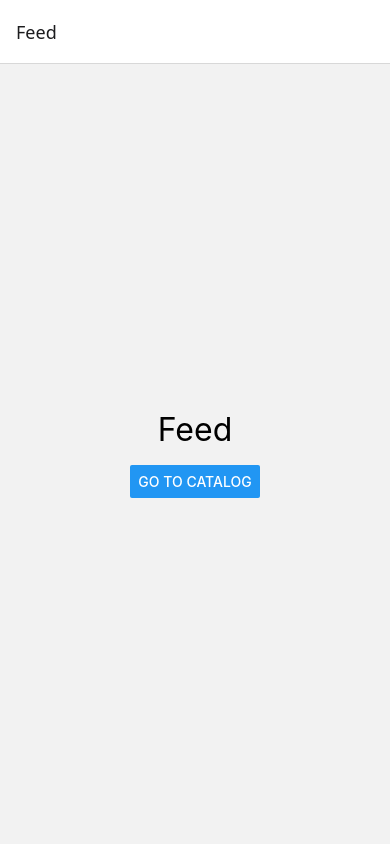
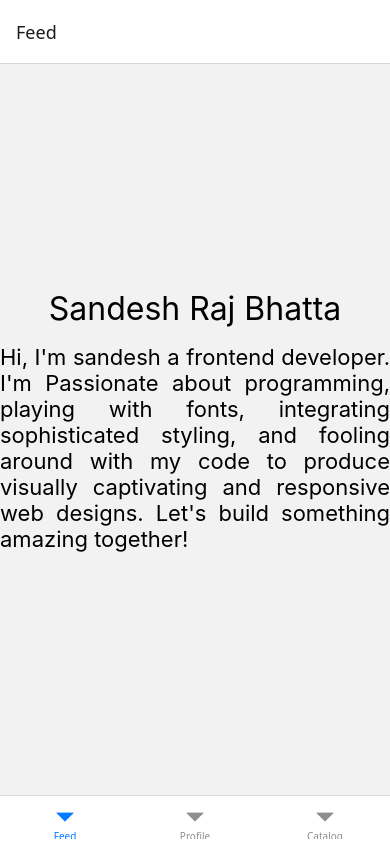
Before and after one commit to Sandesh567/AppPractice, a React Native app: screen / in a window 390 px wide. Built offline with nearby package versions, Linux system fonts and the light colour scheme.

Commit message:
14- Nested Navigation

```diff
--- a/App.js
+++ b/App.js
@@ -1,40 +1,58 @@
-// Installing Stack Navigation
+// Installing Tab Navigation
 /**
- *npm install @react-navigation/native @react-navigation/native-stack
+ * npm install @react-navigation/bottom-tabs
  */
 
+
 import React from 'react';
-import { Button, StyleSheet, Text, View } from 'react-native';
-import { NavigationContainer, useNavigation } from '@react-navigation/native';
+import { StyleSheet, Text, View } from 'react-native';
+import { NavigationContainer } from '@react-navigation/native';
+import { createBottomTabNavigator } from '@react-navigation/bottom-tabs';
 import { createNativeStackNavigator } from '@react-navigation/native-stack';
 
-const FeedScreen = () => {
-  const navigation = useNavigation();
 
-  return (
-    <View style={styles.layout}>
-      <Text style={styles.title}>Feed</Text>
-      <Button
-        title="Go to catalog"
-        onPress={() => navigation.navigate('Catalog')}
-      />
-    </View>
-  );
-};
+const Stack = createNativeStackNavigator();
+
+
+const OverviewScreen = () => (
+  <View style={styles.layout}>
+    <Text style={styles.title}>About Sandesh</Text>
+  </View>
+);
+
+const ProfileNavigator = () => (
+  <Stack.Navigator>
+    <Stack.Screen name='Overview' component={OverviewScreen} />
+  </Stack.Navigator>
+)
+
+
+const FeedScreen = () => (
+  <View style={styles.layout}>
+    <Text style={styles.title}>Sandesh Raj Bhatta</Text>
+    <Text style={styles.subTitle}>
+      Hi, I'm sandesh a frontend developer. I'm Passionate about programming,
+      playing with fonts, integrating sophisticated styling, and fooling around
+      with my code to produce visually captivating and responsive web designs.
+      Let's build something amazing together!
+    </Text>
+  </View>
+);
 
 const CatalogScreen = () => (
   <View style={styles.layout}>
     <Text style={styles.title}>Catalog</Text>
   </View>
-);
+)
 
-const Stack = createNativeStackNavigator();
+const Tab = createBottomTabNavigator();
 
 export const AppNavigator = () => (
-  <Stack.Navigator>
-    <Stack.Screen name="Feed" component={FeedScreen} />
-    <Stack.Screen name="Catalog" component={CatalogScreen} />
-  </Stack.Navigator>
+  <Tab.Navigator>
+    <Tab.Screen name="Feed" component={FeedScreen} />
+    <Tab.Screen name="Profile" component={ProfileNavigator} />
+    <Tab.Screen name="Catalog" component={CatalogScreen} />
+  </Tab.Navigator>
 );
 
 const App = () => (
@@ -55,4 +73,9 @@ const styles = StyleSheet.create({
     fontSize: 32,
     marginBottom: 16,
   },
+  subTitle: {
+    fontSize: 22,
+    marginBottom: 18,
+    textAlign: 'justify'
+  }
 });
```
